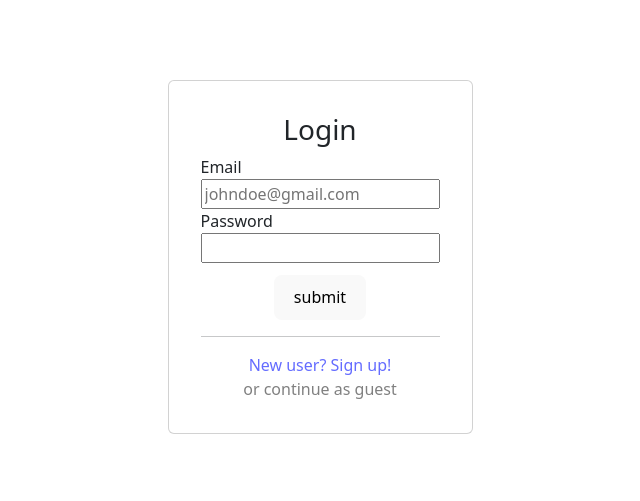
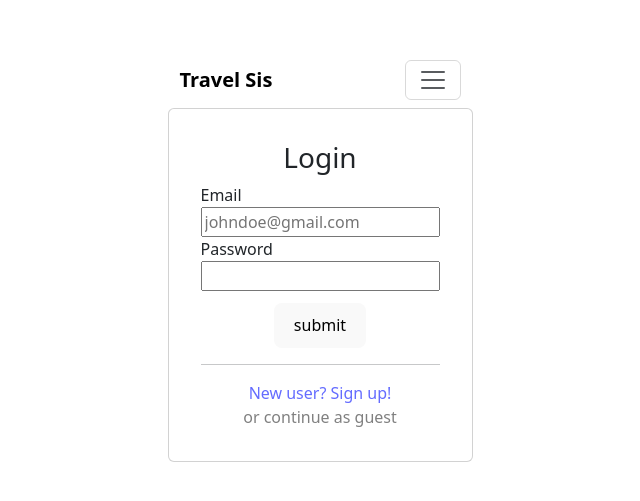
Before and after one commit to mayatarek/MH, a React (Vite) app: page /login in a window 1280 px wide. Shown: the part 143-644 px from the top of the page, without its empty margins (320-960 px from the left). Built offline with nearby package versions, Linux system fonts and the light colour scheme.

Commit message:
added a broken navbar

```diff
--- a/src/App.jsx
+++ b/src/App.jsx
@@ -9,12 +9,14 @@ import { BrowserRouter, Routes, Route} from 'react-router-dom'
 //open terminal and run: npm install react-hook-form
 import Login from './Login/Login.jsx'
 import SignUp from './Login/SignUp.jsx'
+import Navbar from './Common/Navbar.jsx'
 
 
 function App() {
 
   return (
     <BrowserRouter>
+      <Navbar/>
       <Routes>
         <Route path="/login" element={<Login/>}/>
         <Route path="/signup" element={<SignUp/>}/>
--- a/src/Common/navbar.jsx
+++ b/src/Common/navbar.jsx
@@ -3,7 +3,7 @@ import { Link } from "react-router-dom";
 
 function Navbar() {
     return (
-        <nav className="navbar navbar-expand-lg navbar-light bg-light">
+        <nav className="navbar">
             <div className="container-fluid">
                 <Link
                     className="navbar-brand"
--- a/src/Login/login.jsx
+++ b/src/Login/login.jsx
@@ -11,6 +11,7 @@ function Login(){
     // }
 
     return(
+        <div>
             <div class="card">
                 <h3>Login</h3>
                 <form>
@@ -33,8 +34,9 @@ function Login(){
                 <hr/>
 
                 <Link to="/signup" >New user? Sign up!</Link>
-            <Link to="/homepage" style={{color: 'grey'}}>or continue as guest</Link>
+                <Link to="/login" style={{color: 'grey'}}>or continue as guest</Link>
 
+            </div>
         </div>
     )
 }
--- a/src/Login/signup.jsx
+++ b/src/Login/signup.jsx
@@ -38,8 +38,8 @@ function SignUp(){
 
         <hr/>
 
-        <Link to="/signup" >Registered user? Log in!</Link>
-        <Link to="/homepage" style={{color: 'grey'}}>or continue as guest</Link>
+        <Link to="/login" >Registered user? Log in!</Link>
+        <Link to="/signup" style={{color: 'grey'}}>or continue as guest</Link>
 
     </div>
     )
```
Lines whose indentation alone changed are shown as unchanged.
